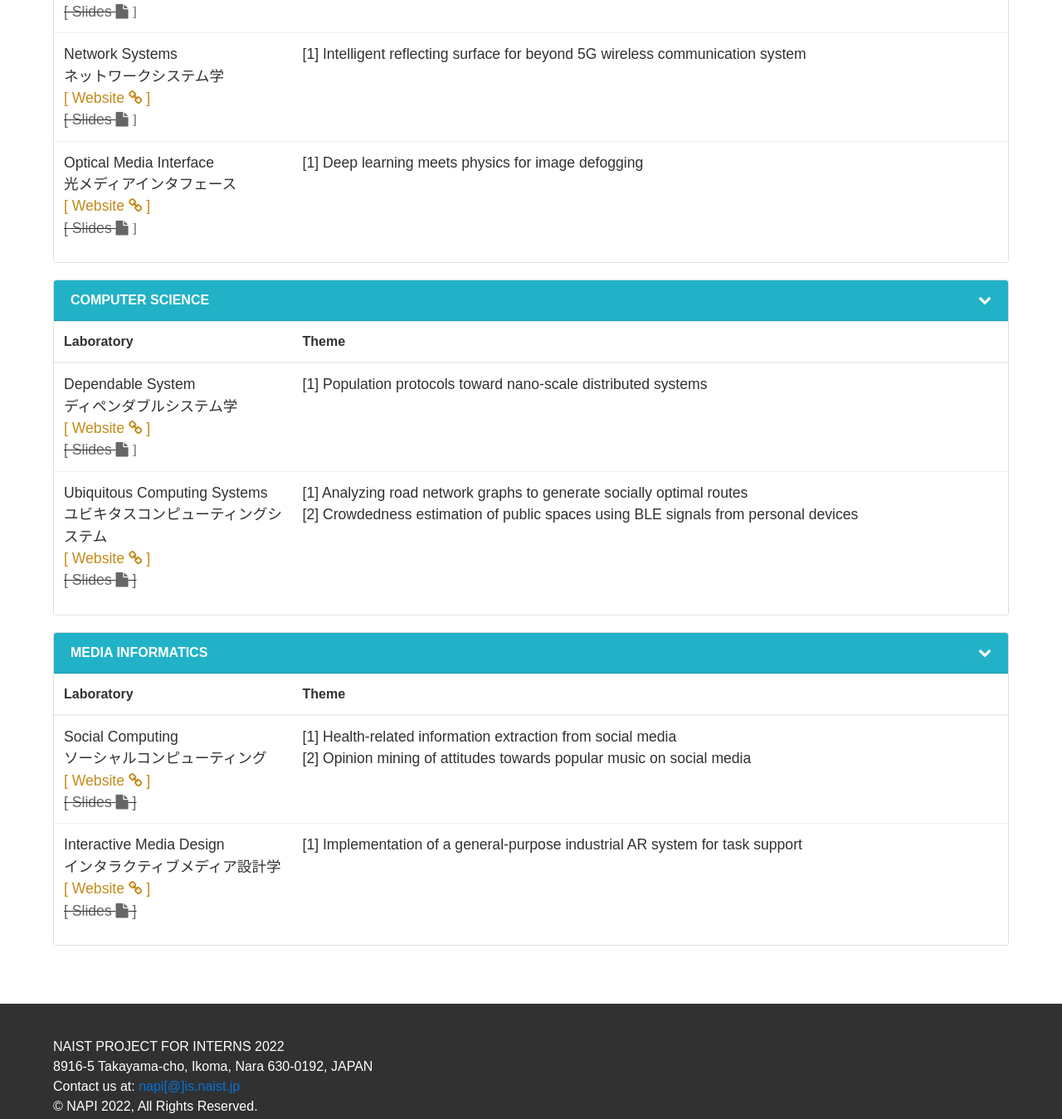
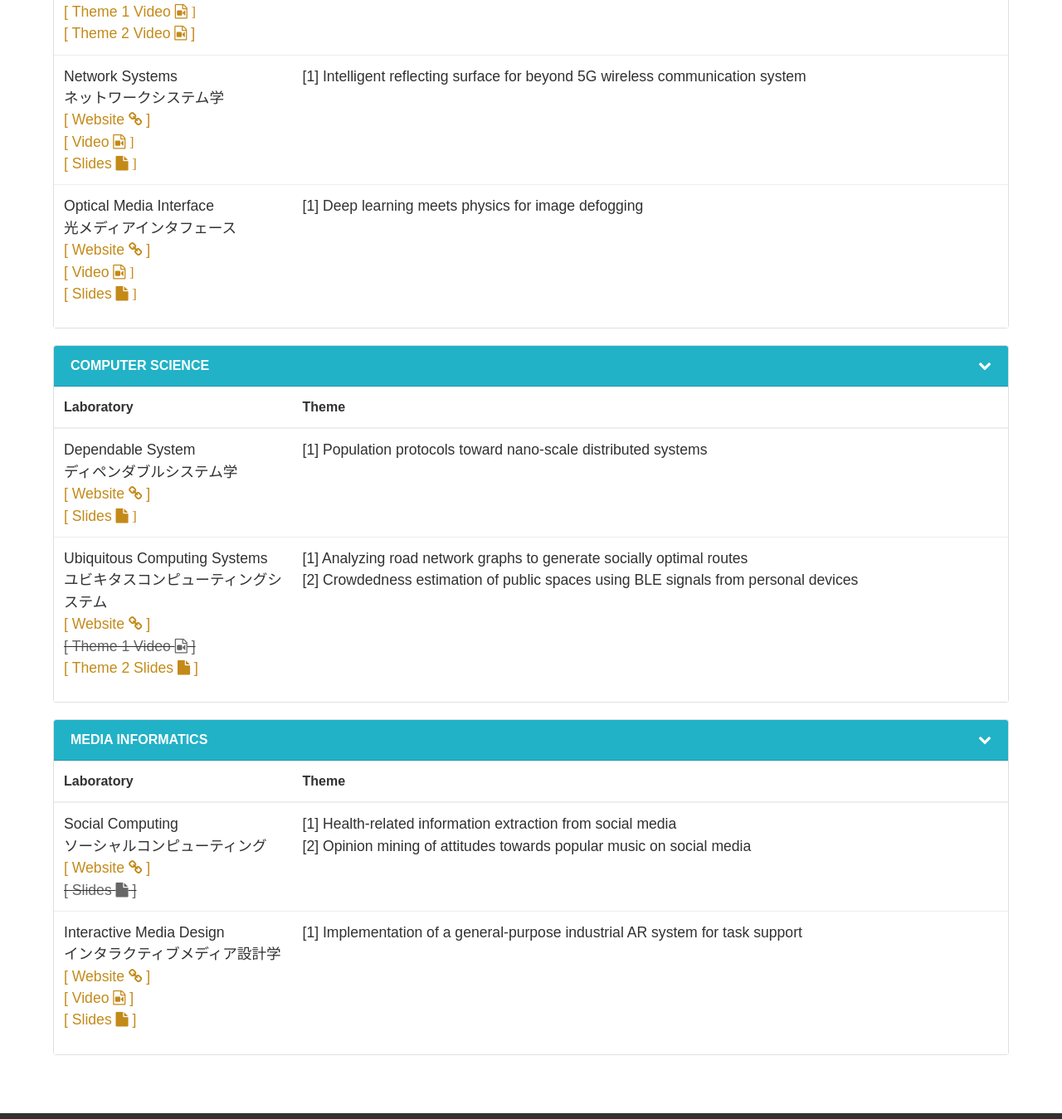
Before and after one commit to Francis-T/napi-web, a plain HTML site: page www/napi2022/labs.html in a window 1280 px wide. Shown: the part 836-2185 px from the top of the page at 83% size. Drawn offline with nearby package versions, Linux system fonts and the light colour scheme; a script that the page names is missing.

Commit message:
Added available material for labs

```diff
--- a/www/napi2022/labs.html
+++ b/www/napi2022/labs.html
@@ -101,9 +101,8 @@
                   <td>
                       Mathematical Informatics<br>数理情報学<br/>
                       <a class="file-icon" href="http://isw3.naist.jp/Contents/Research/ai-04-en.html" target="_blank">[ Website <i class="fa fa-link"></i> ]</a><br/>
-                      <strike>
-                      <a class="disabled-file-icon" href="javascript:void(0)" target="_blank">[ Slides <i class="fa fa-file"> ]</i></a><br/>
-                      </strike>
+                      <a class="file-icon" href="videos/IS_MI_1.mp4" target="_blank">[ Theme 1 Video <i class="fa fa-file-video-o"> ]</i></a><br/>
+                      <a class="file-icon" href="videos/IS_MI_2.mp4" target="_blank">[ Theme 2 Video <i class="fa fa-file-video-o"></i> ]</a><br/>
                   </td>
                   <td>[1] Machine learning approach to spatial transcriptome analysis<br>
                       [2] Neural architecture search based on graph structure</td>
@@ -112,9 +111,8 @@
                   <td>
                       Network Systems<br>ネットワークシステム学<br/>
                       <a class="file-icon" href="https://isw3.naist.jp/Contents/Research/mi-03-en.html" target="_blank">[ Website <i class="fa fa-link"></i> ]</a><br/>
-                      <strike>
-                      <a class="disabled-file-icon" href="javascript:void(0)" target="_blank">[ Slides <i class="fa fa-file"> ]</i></a><br/>
-                      </strike>
+                      <a class="file-icon" href="videos/IS_NS_1.mp4" target="_blank">[ Video <i class="fa fa-file-video-o"> ]</i></a><br/>
+                      <a class="file-icon" href="slides/IS_NS_1.pdf" target="_blank">[ Slides <i class="fa fa-file"> ]</i></a><br/>
                   </td>
                   <td>[1] Intelligent reflecting surface for beyond 5G wireless communication system</td>
                 </tr>
@@ -122,9 +120,8 @@
                   <td>
                       Optical Media Interface<br>光メディアインタフェース<br/>
                       <a class="file-icon" href="https://isw3.naist.jp/Contents/Research/mi-06-en.html" target="_blank">[ Website <i class="fa fa-link"></i> ]</a><br/>
-                      <strike>
-                      <a class="disabled-file-icon" href="javascript:void(0)" target="_blank">[ Slides <i class="fa fa-file"> ]</i></a><br/>
-                      </strike>
+                      <a class="file-icon" href="videos/IS_OMI_1.mp4" target="_blank">[ Video <i class="fa fa-file-video-o"> ]</i></a><br/>
+                      <a class="file-icon" href="slides/IS_OMI_1.pdf" target="_blank">[ Slides <i class="fa fa-file"> ]</i></a><br/>
                   </td>
                   <td>[1] Deep learning meets physics for image defogging</td>
                 </tr>
@@ -158,9 +155,7 @@
                     <td>
                         Dependable System<br>ディペンダブルシステム学<br/>
                         <a class="file-icon" href="http://isw3.naist.jp/Contents/Research/cs-02-en.html" target="_blank">[ Website <i class="fa fa-link"></i> ]</a><br/>
-                        <strike>
-                        <a class="disabled-file-icon" href="javascript:void(0)" target="_blank">[ Slides <i class="fa fa-file"> ]</i></a>
-                        </strike>
+                        <a class="file-icon" href="slides/IS_DS_1.pdf" target="_blank">[ Slides <i class="fa fa-file"> ]</i></a>
                     </td>
                     <td> [1] Population protocols toward nano-scale distributed systems</td>
                   </tr>
@@ -169,8 +164,9 @@
                         Ubiquitous Computing Systems<br>ユビキタスコンピューティングシステム<br/>
                         <a class="file-icon" href="http://isw3.naist.jp/Contents/Research/cs-03-en.html" target="_blank">[ Website <i class="fa fa-link"></i> ]</a><br/>
                         <strike>
-                        <a class="disabled-file-icon" href="javascript:void(0)" target="_blank">[ Slides <i class="fa fa-file"></i> ]</a><br/>
+                        <a class="disabled-file-icon" href="javascript:void(0)" target="_blank">[ Theme 1 Video <i class="fa fa-file-video-o"></i> ]</a><br/>
                         </strike>
+                        <a class="file-icon" href="slides/IS_UCS_1.pdf" target="_blank">[ Theme 2 Slides <i class="fa fa-file"></i> ]</a><br/>
                     </td>
                     <td>[1] Analyzing road network graphs to generate socially optimal routes <br>
 					    [2] Crowdedness estimation of public spaces using BLE signals from personal devices </td>
@@ -215,9 +211,8 @@
                   <td>
                     Interactive Media Design<br>インタラクティブメディア設計学<br/>
                     <a class="file-icon" href="http://isw3.naist.jp/Contents/Research/mi-05-en.html" target="_blank">[ Website <i class="fa fa-link"></i> ]</a><br/>
-                    <strike>
-                    <a class="disabled-file-icon" href="javascript:void(0)" target="_blank">[ Slides <i class="fa fa-file"></i> ]</a>
-                    </strike>
+                    <a class="file-icon" href="videos/IS_IMD_1.mp4" target="_blank">[ Video <i class="fa fa-file-video-o"></i> ]</a><br/>
+                    <a class="file-icon" href="slides/IS_IMD_1.pdf" target="_blank">[ Slides <i class="fa fa-file"></i> ]</a>
                   </td>
                   <td>[1] Implementation of a general-purpose industrial AR system for task support</td>
                 </tr>
```
